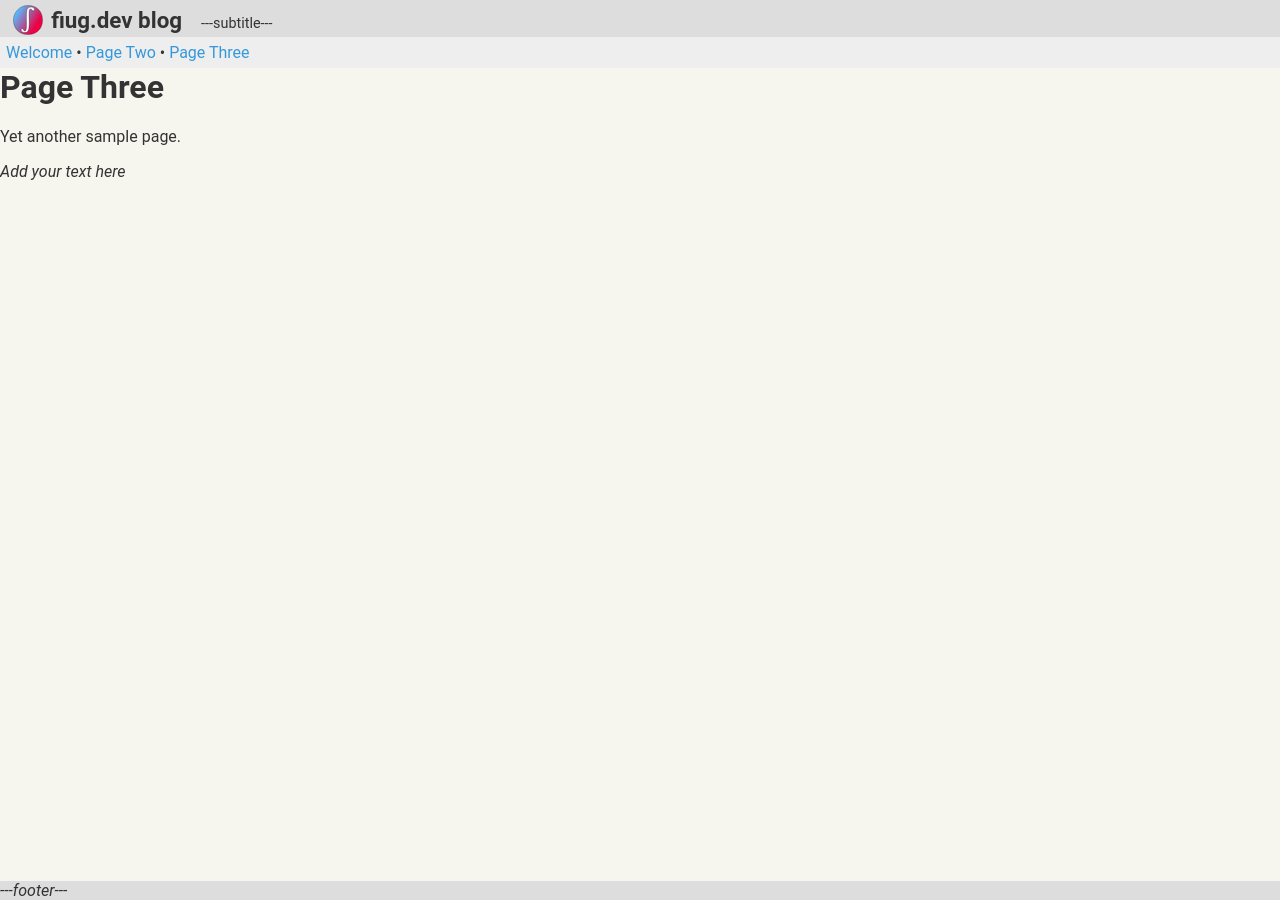
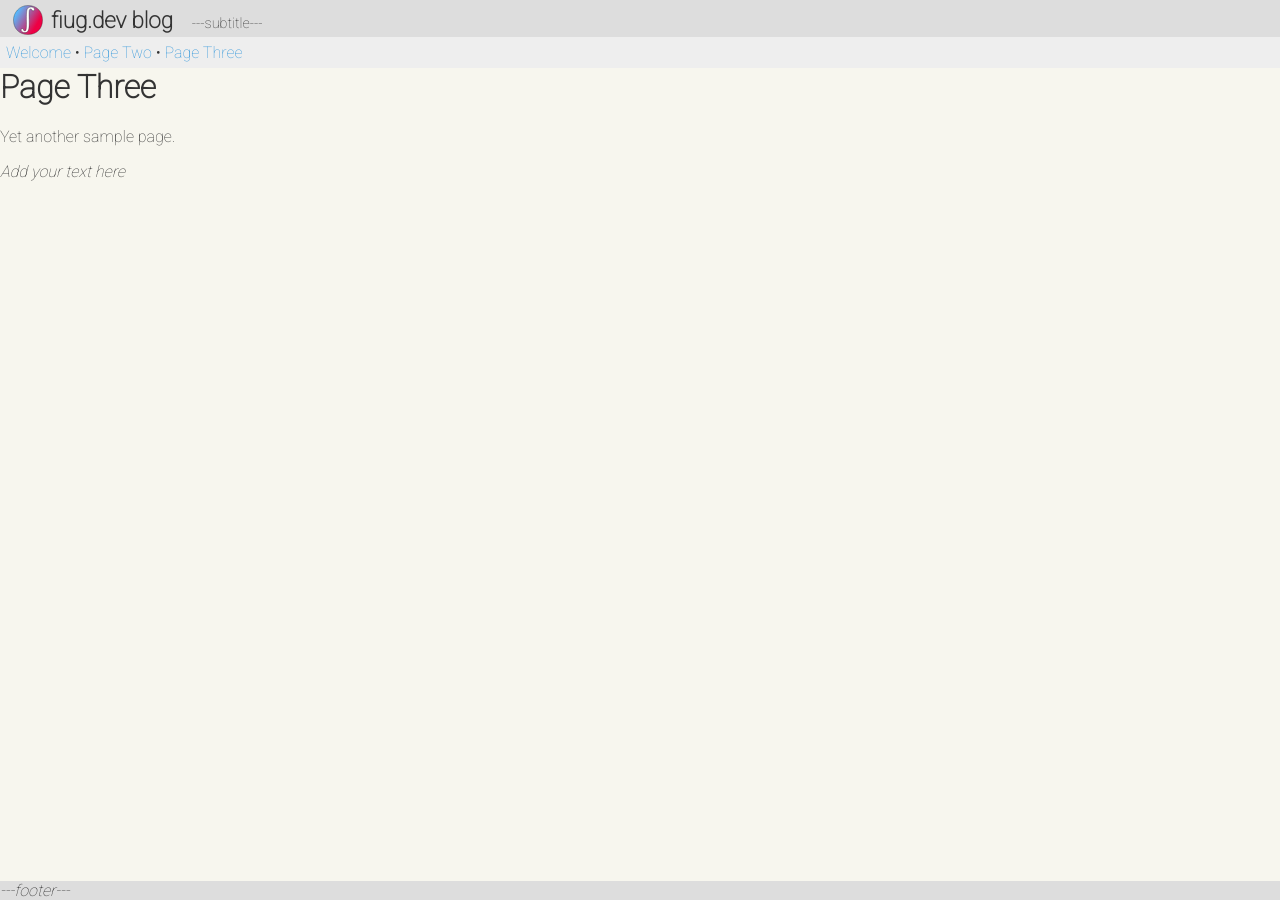
Before and after one commit to fiugd/blog, a Jekyll site: the page built from docs/three.html, in a window 1280 px wide. Built offline with Jekyll 4.4.1, drawn with Linux system fonts in a browser that asks for light colours.

Commit message:
Update head.html

```diff
--- a/docs/_includes/head.html
+++ b/docs/_includes/head.html
@@ -16,4 +16,9 @@
   <link rel="stylesheet" href="{{ 'css/style.css' | relative_url }}?v={{ site.time | date:'%s' }}">
 
   <link rel="icon" href="/images/favicon.svg?v={{ site.time | date:'%s' }}" type="image/x-icon">
+
+  <link rel="preconnect" href="https://fonts.googleapis.com">
+  <link rel="preconnect" href="https://fonts.gstatic.com" crossorigin>
+  <link href="https://fonts.googleapis.com/css2?family=Roboto:wght@100&display=swap" rel="stylesheet">
+
 </head>
```
